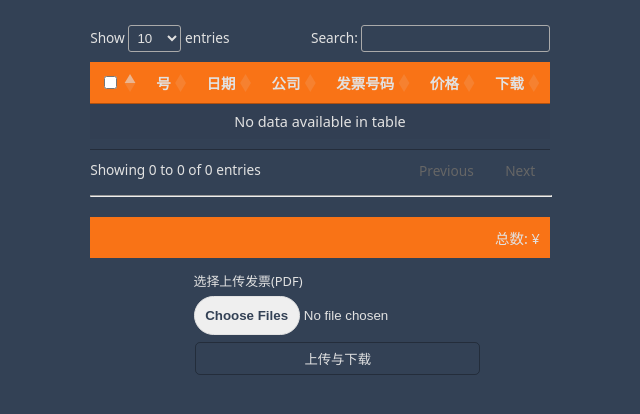
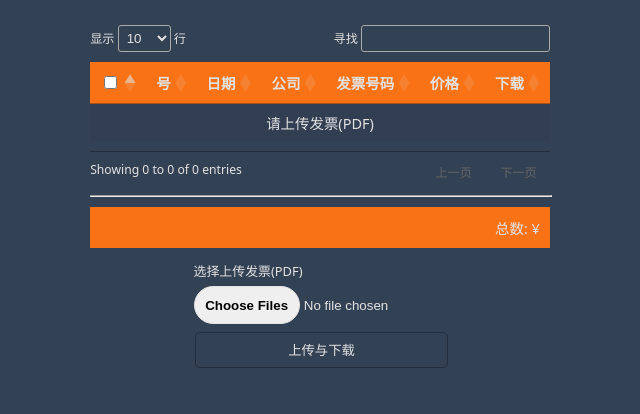
Before and after one commit to bengilla/invoice_data, a FastAPI app: template templates/user.html in a window 1280 px wide. Shown: the part 54-468 px from the top of the page, without its empty margins (320-960 px from the left). Run offline with FastAPI, Linux system fonts and the light colour scheme; the template is opened without the code that fills it, so the values that code supplies are empty.

Commit message:
change dataTable to chinese

```diff
--- a/static/css/style.css
+++ b/static/css/style.css
@@ -30,7 +30,7 @@ a:link {
 }
 
 hr {
-    margin-bottom: 20px;
+    margin-bottom: 10px;
     width: 100%;
 }
 
@@ -89,22 +89,16 @@ table {
     padding: 10px 0px;
     width: 100%;
     background: none;
-    color: var(--grey_color);
 }
 
-thead {
+thead,
+.sum_box {
     background-color: var(--orange_color);
 }
 
-.table_top_bottom {
+.sum_box {
     padding: 10px;
-    background-color: var(--orange_color);
     text-align: end;
-}
-
-.table_inside>td {
-    padding: 8px;
-    text-align: center;
 }
 
 .download {
@@ -139,7 +133,6 @@ thead {
 
 .file::file-selector-button {
     font-weight: bold;
-    color: var(--background_color);
     padding: 0.8em;
     border: thin solid var(--grey_color);
     border-radius: 9999px;
@@ -184,7 +177,6 @@ thead {
     width: 100%;
     padding: 10px;
     margin: 3px 0px;
-    color: var(--grey_color);
     border: 2px;
     border-color: var(--grey_color);
     border-style: solid;
@@ -193,7 +185,6 @@ thead {
 }
 
 .small_font {
-    color: var(--grey_color);
     font-size: small;
 }
 
@@ -210,12 +201,10 @@ thead {
     border: 1px solid var(--grey_color);
 }
 
-
-
 .dataTables_info,
 .dataTables_length,
 .dataTables_filter,
 .paginate_button {
-    font-size: 0.9rem;
+    font-size: 0.8rem;
     text-align: justify;
 }
--- a/static/js/main.js
+++ b/static/js/main.js
@@ -52,4 +52,20 @@ if (errorElements.length) {
 }
 
 // ----------------------------------------------------------------
-new DataTable("#example");
+// new DataTable("#example");
+
+$("#example").dataTable({
+  language: {
+    emptyTable: "请上传发票(PDF)",
+    infoFiltered: "(从总共 _MAX_ 行筛选出来)",
+    loadingRecords: "读取...",
+    zeroRecords: "未有相等讯息",
+    info: "显示页面 _PAGE_ 共 _PAGES_ 页",
+    lengthMenu: "显示 _MENU_ 行",
+    search: "寻找",
+    paginate: {
+      next: "下一页",
+      previous: "上一页",
+    },
+  },
+});
--- a/templates/user.html
+++ b/templates/user.html
@@ -31,7 +31,7 @@ Invoice System
             <table id="example" class="display" style="width: 100%">
                 <!-- thead -->
                 <thead id="title_box">
-                    <tr class="table_top_bottom">
+                    <tr>
                         <th>
                             <input type="checkbox" id="main_checkbox" onclick="toggle()" />
                         </th>
@@ -49,8 +49,8 @@ Invoice System
                 <tbody>
                     <!-- INVOICE -->
                     {% for i in data %}
-                    <tr class="table_inside company_list {{ i.company }}" onclick="single()">
-                        <td class="thisBtn">
+                    <tr onclick="single()">
+                        <td>
                             <input type="checkbox" name="ids" class="single_checkbox" value="{{ i._id }}">
                         </td>
                         <td>{{ loop.index }}</td>
@@ -78,7 +78,7 @@ Invoice System
 
         <hr>
         <!-- TOTAL -->
-        <div class="table_top_bottom">
+        <div class="sum_box">
             总数: ¥ {{ total }}
         </div>
         <!-- END TOTAL -->
@@ -97,7 +97,7 @@ Invoice System
             </div>
             <!-- Submit -->
             <div>
-                <input type="btn_submit" value="上传与下载" class="btn btn_summit">
+                <input type="submit" value="上传与下载" class="btn btn_summit">
             </div>
         </div>
         <!-- end form -->
```
